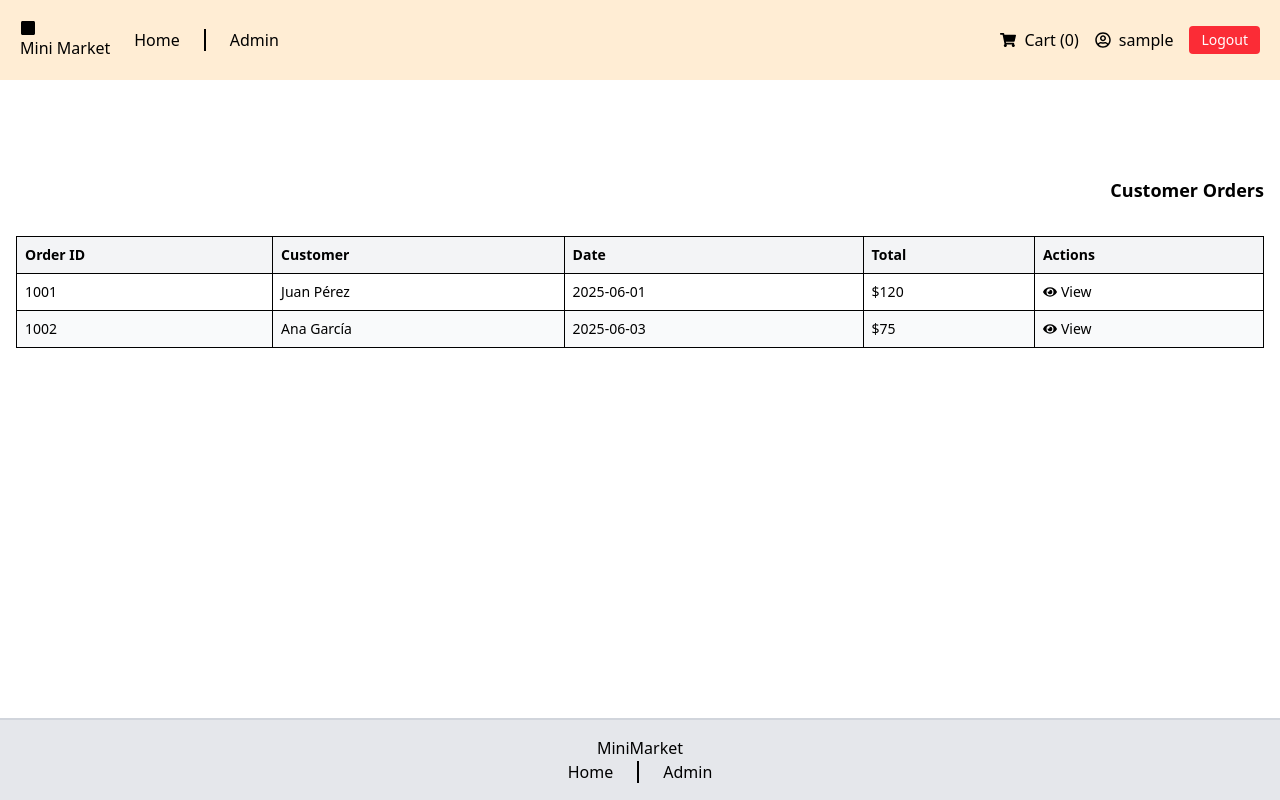
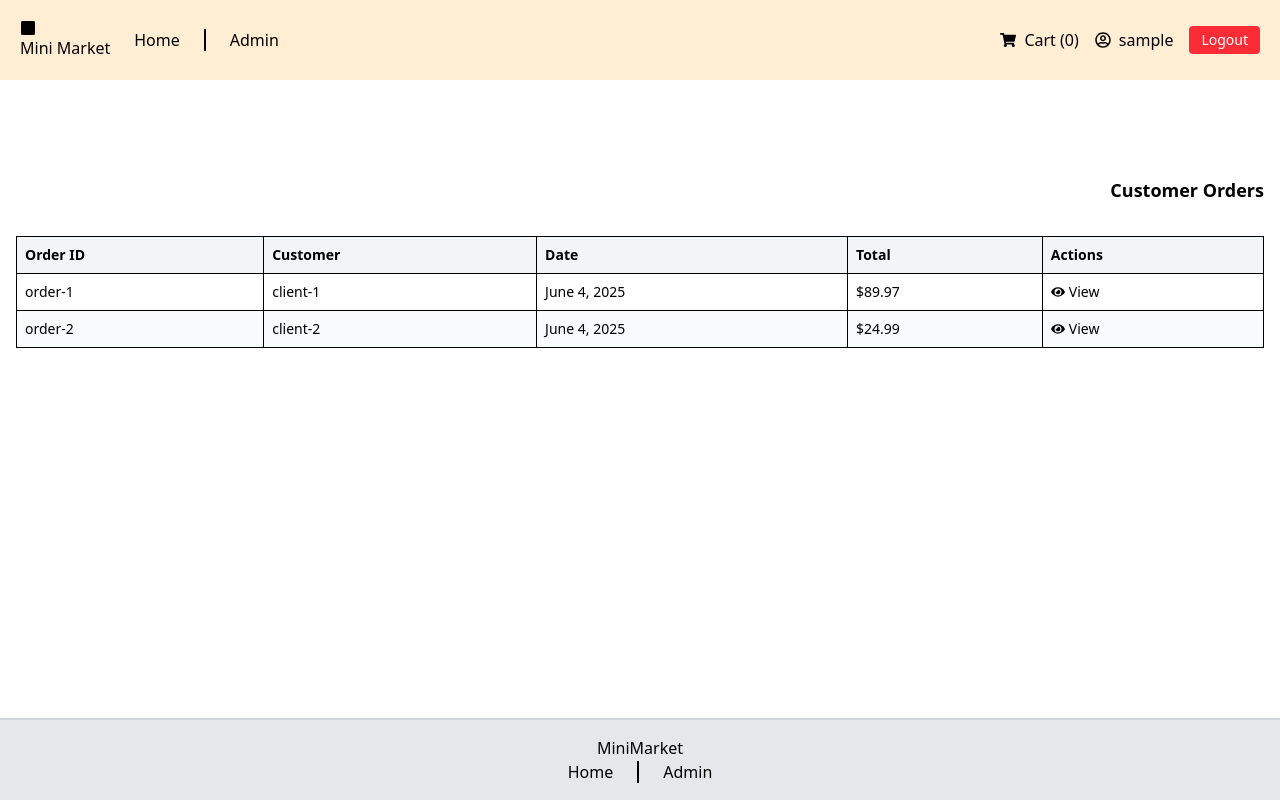
Before and after one commit to danielcueto/mini-market, a React (Vite) app: page /admin/order-management in a window 1280 px wide. Built offline with nearby package versions, Linux system fonts and the light colour scheme; sample sign-in values are in the browser's storage.

Commit message:
feat: add get of order-management

```diff
--- a/src/components/Modal/OrderDetail.tsx
+++ b/src/components/Modal/OrderDetail.tsx
@@ -1,15 +1,8 @@
+import type { Order } from "../../interfaces/Order";
+import { formatDate } from "../../utils/formatDate";
+
 interface OrderDetailsModalProps {
-  order: {
-    id: number;
-    customer: string;
-    date: string;
-    total: number;
-    items: {
-      product: string;
-      quantity: number;
-      price: number;
-    }[];
-  };
+  order: Order
 }
 
 export function OrderDetail({ order }: OrderDetailsModalProps) {
@@ -17,10 +10,10 @@ export function OrderDetail({ order }: OrderDetailsModalProps) {
     <div>
       <h3 className="text-lg font-semibold mb-2">Order #{order.id}</h3>
       <p>
-        <strong>Customer:</strong> {order.customer}
+        <strong>Customer:</strong> {order.customerName}
       </p>
       <p>
-        <strong>Date:</strong> {order.date}
+        <strong>Date:</strong> {formatDate(order.date)}
       </p>
 
       <div className="mt-4 border-t pt-2">
@@ -28,18 +21,17 @@ export function OrderDetail({ order }: OrderDetailsModalProps) {
 
         <div className="max-h-[80px] overflow-y-auto pr-2">
           <ul className="space-y-1">
-            {order.items.map((item, idx) => (
+            {order.cart.items.map((item, idx) => (
               <li key={idx} className="flex justify-between text-sm">
                 <span>
-                  {item.product} x {item.quantity}
+                  {item.product.name} x {item.quantity}
                 </span>
-                <span>${item.quantity * item.price}</span>
+                <span>${item.quantity * item.product.price}</span>
               </li>
             ))}
           </ul>
         </div>
       </div>
-
       <div className="mt-4 text-right font-bold">Total: ${order.total}</div>
     </div>
   );
--- a/src/components/OrderTable.tsx
+++ b/src/components/OrderTable.tsx
@@ -2,45 +2,14 @@ import { useState } from "react";
 import { FaEye } from "react-icons/fa";
 import { OrderDetail } from "./Modal/OrderDetail";
 import Modal from "./ Modal";
+import type { Order } from "../interfaces/Order";
+import { formatDate } from "../utils/formatDate";
 
-interface Order {
-  id: number;
-  customer: string;
-  date: string;
-  total: number;
-  items: {
-    product: string;
-    quantity: number;
-    price: number;
-  }[];
+interface OrderTableProps {
+  orders: Order[];
 }
 
-const orders: Order[] = [
-  {
-    id: 1001,
-    customer: "Juan Pérez",
-    date: "2025-06-01",
-    total: 120,
-    items: [
-      { product: "Coca Cola", quantity: 2, price: 30 },
-      { product: "Sprite", quantity: 3, price: 20 },
-      { product: "Sprite", quantity: 3, price: 20 },
-      { product: "Sprite", quantity: 3, price: 20 },
-
-    ],
-  },
-  {
-    id: 1002,
-    customer: "Ana García",
-    date: "2025-06-03",
-    total: 75,
-    items: [
-      { product: "Pepsi", quantity: 5, price: 15 },
-    ],
-  },
-];
-
-export function OrderTable() {
+export function OrderTable({ orders }: OrderTableProps) {
   const [selectedOrder, setSelectedOrder] = useState<Order | null>(null);
 
   return (
@@ -59,8 +28,8 @@ export function OrderTable() {
           {orders.map(order => (
             <tr key={order.id} className="even:bg-gray-50">
               <td className="p-2 border">{order.id}</td>
-              <td className="p-2 border">{order.customer}</td>
-              <td className="p-2 border">{order.date}</td>
+              <td className="p-2 border">{order.customerName}</td>
+              <td className="p-2 border">{formatDate(order.date)}</td>
               <td className="p-2 border">${order.total}</td>
               <td className="p-2 border">
                 <button
--- a/src/pages/admin/OrderManagement.tsx
+++ b/src/pages/admin/OrderManagement.tsx
@@ -1,12 +1,15 @@
 import { OrderTable } from "../../components/OrderTable";
+import { useOrders } from "../../hooks/useOrders";
 
 export function OrderManagement() {
+    const { orders } = useOrders();
+
     return (
         <div className="flex flex-col w-full gap-8 mt-5 md:mt-20">
             <div className="flex justify-end">
                 <h2 className="text-md md:text:lg lg:text-lg font-semibold">Customer Orders</h2>
             </div>
-            <OrderTable/>
+            <OrderTable orders={orders} />
         </div>
     )
 }
--- /dev/null
+++ b/src/utils/formatDate.ts
@@ -0,0 +1,8 @@
+export function formatDate(timestamp: number): string {
+  const date = new Date(timestamp);
+  return date.toLocaleDateString("en-EN", {
+    year: "numeric",
+    month: "long",
+    day: "numeric",
+  });
+}
```
